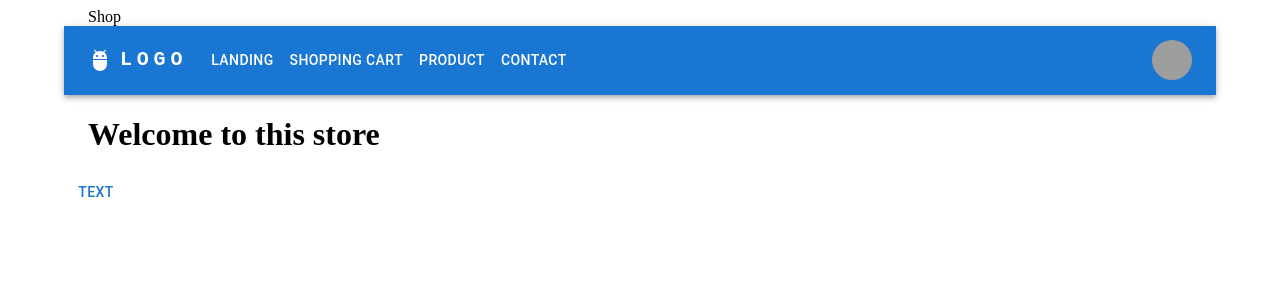
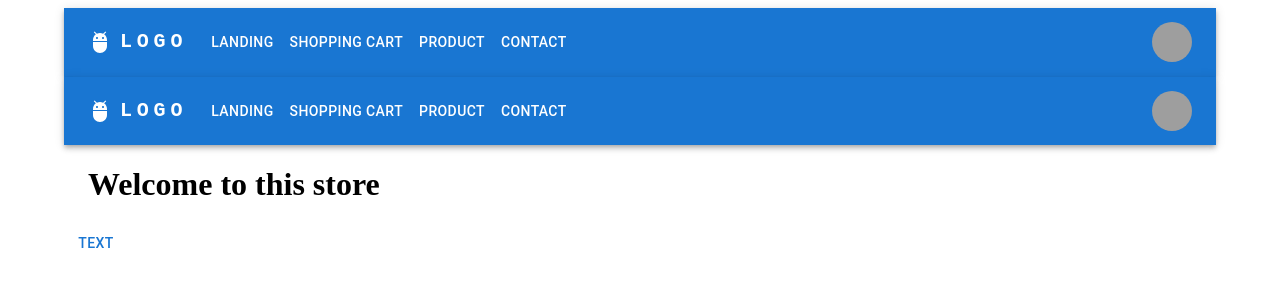
Before and after one commit to alanjq/react-avanzado-g6-23, a React (Vite) app: page / in a window 1280 px wide. Shown: the top 300 px of the page. Built offline with nearby package versions, Linux system fonts and the light colour scheme; grey boxes are pictures that could not be loaded.

Commit message:
Eliminar Header

```diff
--- a/src/SiteLayout.jsx
+++ b/src/SiteLayout.jsx
@@ -1,13 +1,13 @@
 import React from "react";
 import { Outlet } from "react-router-dom";
 import { Container } from '@mui/material';
-import Header from "./components/Header";
+import NavBar from "./components/Navbar";
 
 export const SiteLayout = () => {
 
     return (
         <Container>
-            <Header />
+            <NavBar />
             {/* Renderizamos los componentes según la ruta que le corresponda */}
             <Outlet />
         </Container>
--- a/src/components/Header.jsx
+++ /dev/null
@@ -1,13 +0,0 @@
-import React from "react";
-import {Container} from '@mui/material'
-
-export const Header = () => {
-
-    return (
-        <Container fixed>
-            Shop
-        </Container>
-    )
-}
-
-export default Header
```
